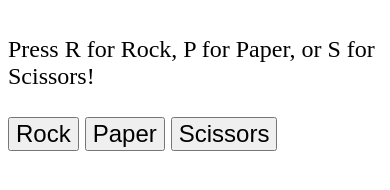
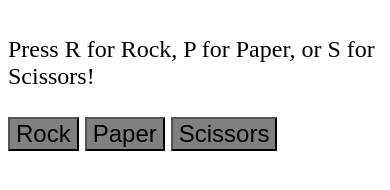
Before and after one commit to jtledbet/RPS, a plain HTML site: page index.html in a window 390 px wide. Drawn offline with Linux system fonts and the light colour scheme.

Commit message:
fixed button colors

```diff
--- a/index.html
+++ b/index.html
@@ -32,6 +32,11 @@
             body, button {
             font-size: 1.5rem;
           }
+
+            button {
+              background: gray;
+              color: black;
+            }
         }
 
         /* body, button {
```
